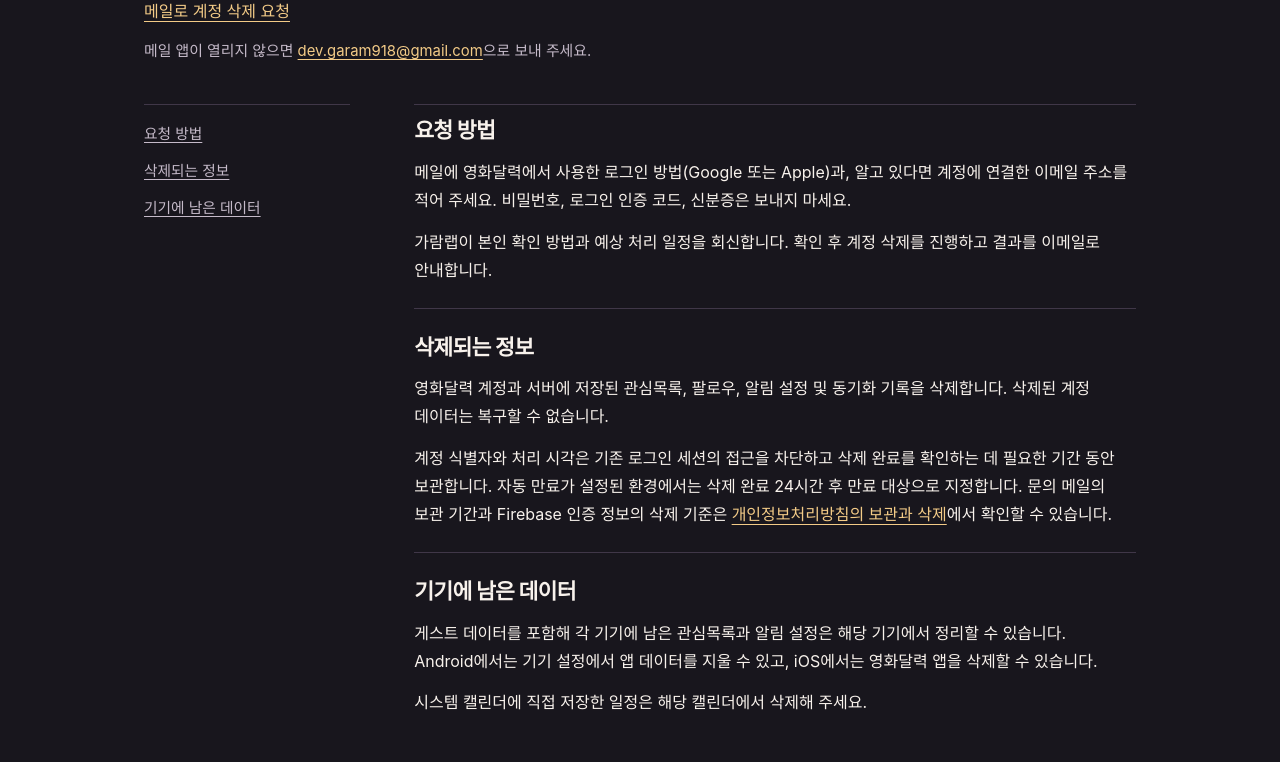
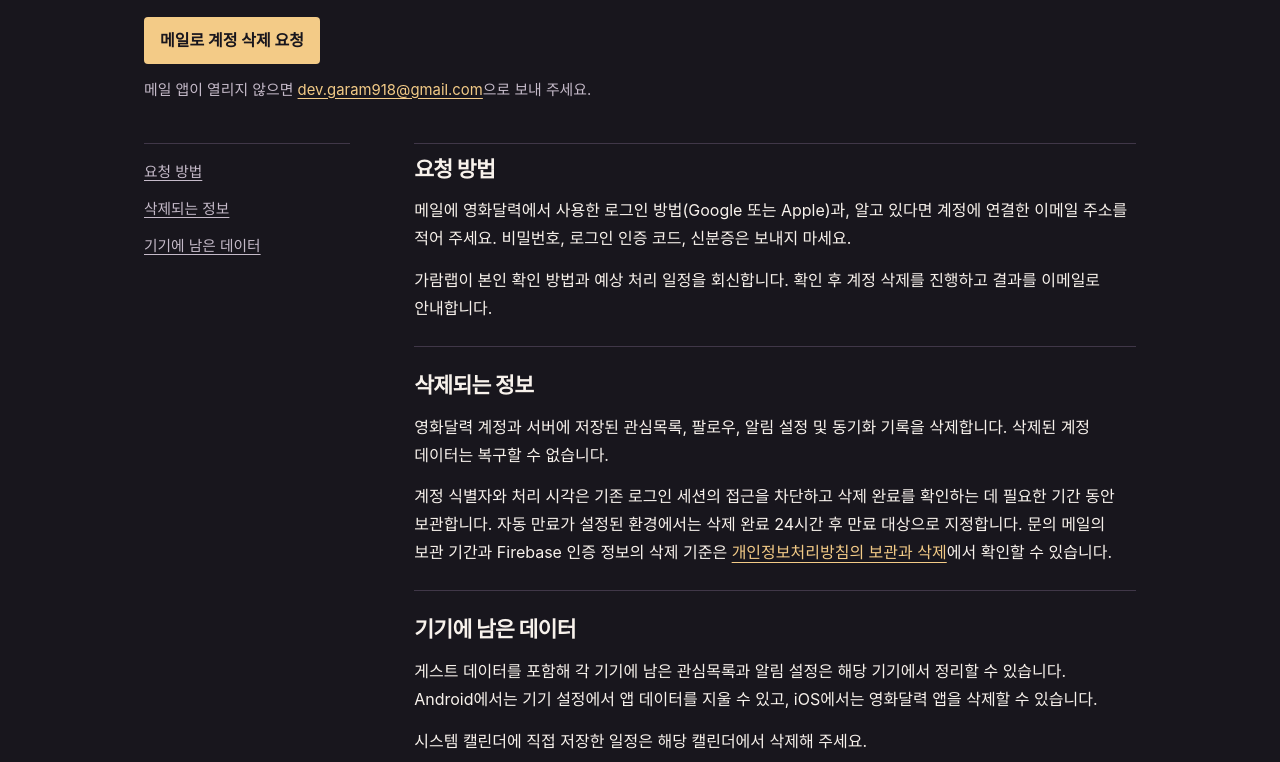
Before and after one commit to garam918/movie-calendar-legal, a plain HTML site: page account-deletion/index.html in a window 1280 px wide. Shown: the part 248-1010 px from the top of the page. Drawn offline with Linux system fonts and the light colour scheme.

Commit message:
Style the account deletion email link

```diff
--- a/site.css
+++ b/site.css
@@ -28,6 +28,8 @@ h1 { font-size: clamp(2rem, 5vw, 3rem); }
 h2 { font-size: 1.35rem; scroll-margin-top: 1.25rem; }
 .document-header, .directory { padding-block: clamp(2.5rem, 8vw, 5rem) 2.5rem; }
 .document-header p { color: var(--muted); margin: .8rem 0 0; font-size: .93rem; }
+.request-link { display: inline-block; padding: .6rem 1rem; margin-top: 1.2rem; border-radius: .25rem; background: var(--accent); color: #18161d; font-weight: 650; text-decoration: none; }
+.request-link:hover { background: #ffe4b6; color: #18161d; }
 .document-layout { display: grid; grid-template-columns: minmax(10rem, 1fr) minmax(0, 3.5fr); gap: clamp(1.75rem, 5vw, 4rem); }
 .contents { align-self: start; border-top: 1px solid var(--rule); padding-top: .7rem; }
 .contents a { display: block; padding-block: .35rem; color: var(--muted); font-size: .92rem; }
```
